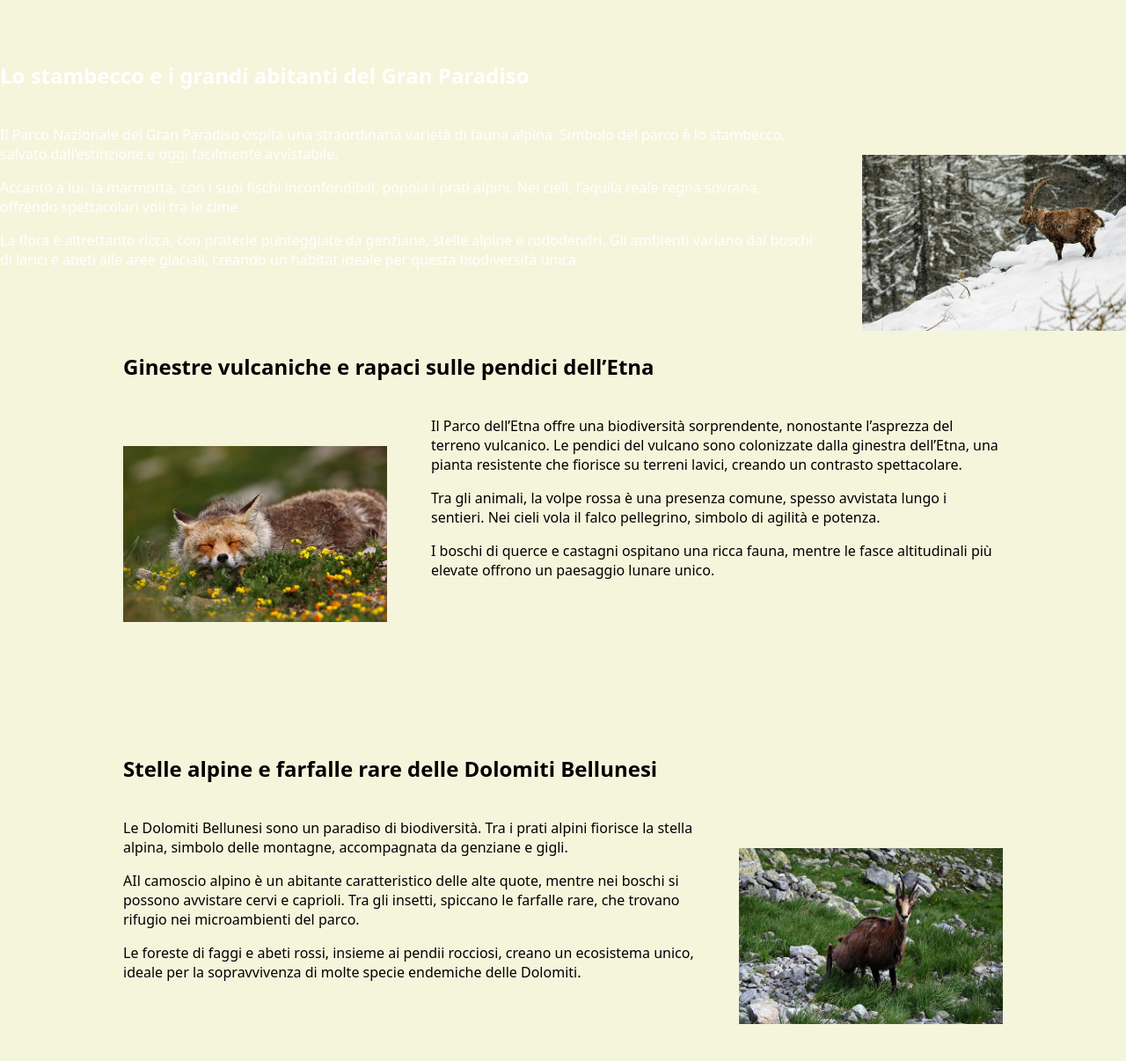
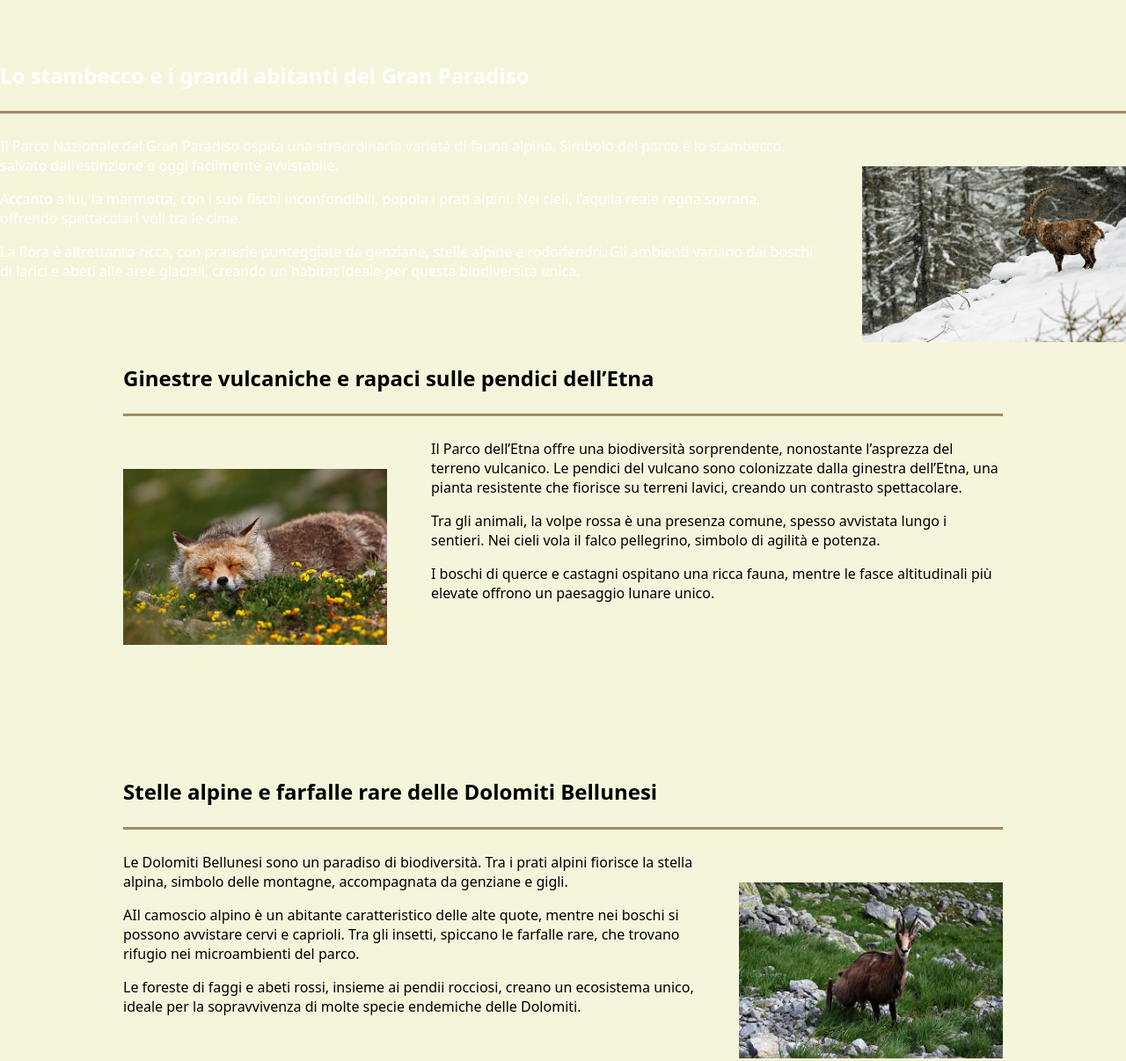
Before and after one commit to glolc/esercizio4-parchid-italia, a plain HTML site: page floraefauna.html in a window 1280 px wide. Shown: the part 700-1906 px from the top of the page at 88% size. Drawn offline with Linux system fonts and the light colour scheme.

Commit message:
non ne
posso più

```diff
--- a/css/dolomiti.css
+++ b/css/dolomiti.css
@@ -409,7 +409,7 @@ h3 {
 /* PAGINA FLORA E FAUNA */
 /* Gran Paradiso */
 
-.boxgrandpff {
+.boxgrandpff{
     max-width: 1000px;
     margin: auto;
     color: black;
@@ -433,7 +433,7 @@ h3 {
     height: auto;
     margin-top: 50px;
 }
-.dividergranp {
+.dividergranpff {
     border-top: 3px solid #A68A64;
     margin: 10px 0;
 }
@@ -467,10 +467,11 @@ h3 {
     height: auto;
     margin-top: 50px;
 }
-.divideretna {
+.divideretnaff {
     border-top: 3px solid #A68A64;
     margin: 10px 0;
 }
+
 
 /* Dolomiti */
 
@@ -499,7 +500,8 @@ h3 {
     height: auto;
     margin-top: 50px;
 }
-.dividerdolomiti {
+
+.dividerdolomitiff {
     border-top: 3px solid #A68A64;
     margin: 10px 0;
 }
@@ -531,14 +533,11 @@ h3 {
     height: auto;
     margin-top: 50px;
 }
-.dividerpollino {
+
+.dividerpollinoff {
     border-top: 3px solid #A68A64;
     margin: 10px 0;
 }
-
-
-
-
 
 
 /* RESPONSIVE */
--- a/css/floraefauna.css
+++ b/css/floraefauna.css
@@ -124,7 +124,10 @@ h3 {
     height: auto;
     margin-top: 50px;
 }
-
+.dividergranpff {
+    border-top: 3px solid #A68A64;
+    margin: 10px 0;
+}
 
 
 
@@ -154,6 +157,10 @@ h3 {
     width: 300px;
     height: auto;
     margin-top: 50px;
+}
+.divideretnaff {
+    border-top: 3px solid #A68A64;
+    margin: 10px 0;
 }
 
 
@@ -185,6 +192,10 @@ h3 {
     margin-top: 50px;
 }
 
+.dividerdolomitiff {
+    border-top: 3px solid #A68A64;
+    margin: 10px 0;
+}
 
 /* Pollino */
 
@@ -212,6 +223,11 @@ h3 {
     width: 300px;
     height: auto;
     margin-top: 50px;
+}
+
+.dividerpollinoff {
+    border-top: 3px solid #A68A64;
+    margin: 10px 0;
 }
 
 
```
